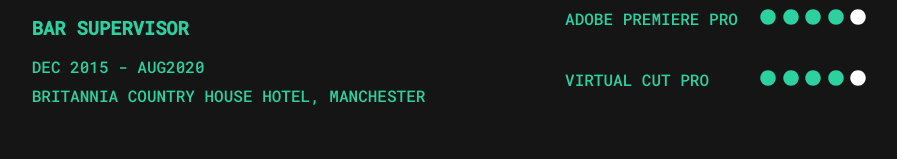
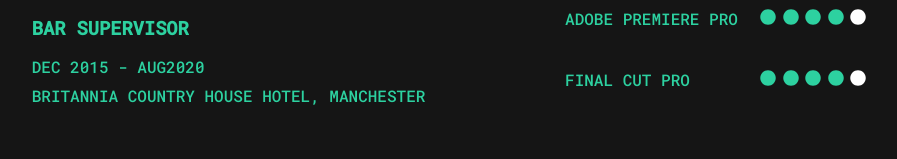
Before and after one commit to Michael-Melis/Michael-portfolio, a React (Create React App) app: page / in a window 1280 px wide. Shown: the part 4157-4316 px from the top of the page, without its empty margins (188-1085 px from the left). Built offline with nearby package versions, Linux system fonts and the light colour scheme.

Commit message:
fix: Typo

```diff
--- a/src/pages/Resume.js
+++ b/src/pages/Resume.js
@@ -218,7 +218,7 @@ const Resume = () => {
             </SkillPoints>
           </SkillDiv>
           <SkillDiv>
-            <Skills skill="VIRTUAL CUT PRO" />
+            <Skills skill="FINAL CUT PRO" />
             <SkillPoints>
               <GreenCircle icon={faCircle} />
               <GreenCircle icon={faCircle} />
```
